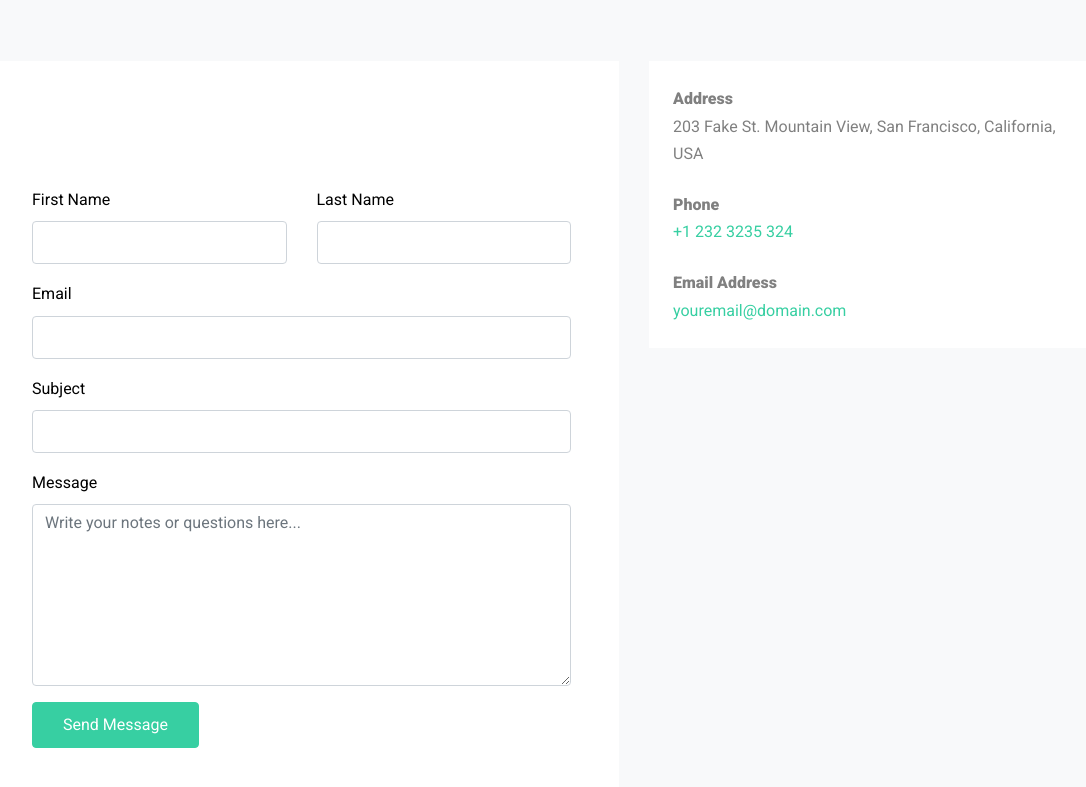
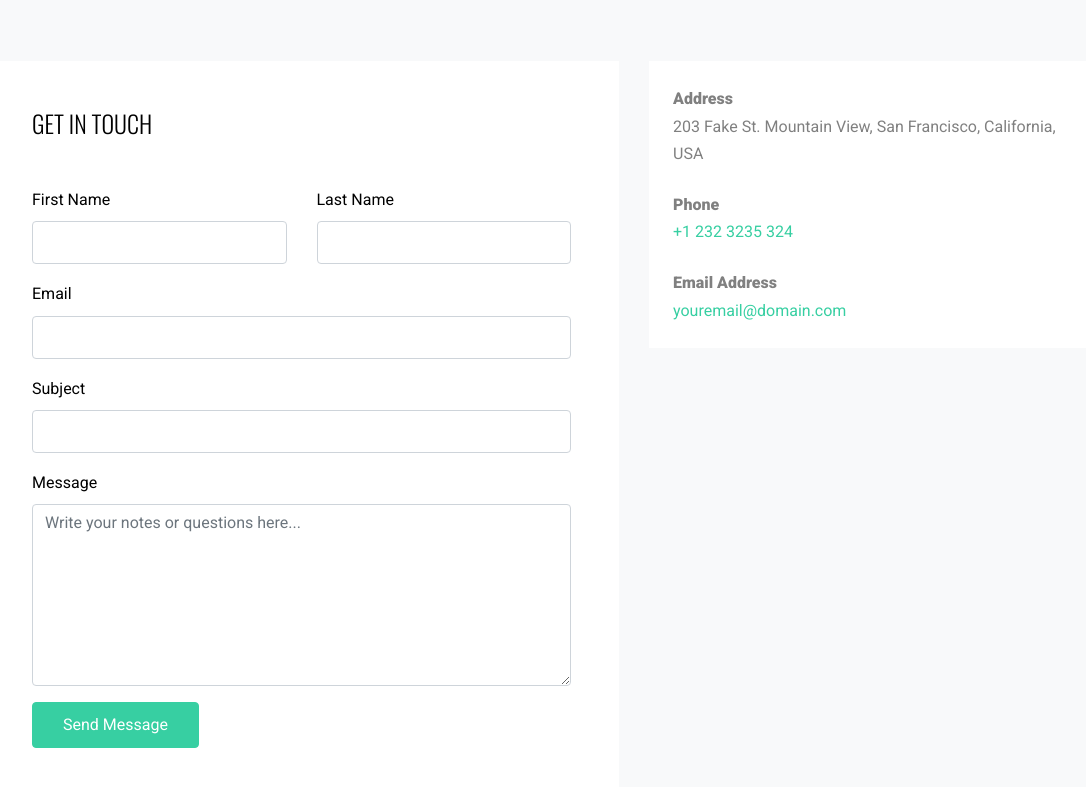
Before and after one commit to DevelopTest123/tsm4, a plain HTML site: page index.html in a window 1280 px wide. Shown: the part 6173-6960 px from the top of the page, without its empty margins (101-1187 px from the left). Drawn offline with nearby package versions, Linux system fonts and the light colour scheme; files that its build step writes are made by us from their sources.

Commit message:
Add files via upload

```diff
--- a/index.html
+++ b/index.html
@@ -568,7 +568,7 @@
 
             <form action="#" class="p-5 bg-white">
 
-              <h2 class="h4 text-white mb-5">Get In Touch</h2>
+              <h2 class="h4 text-black mb-5">Get In Touch</h2>
 
               <div class="row form-group">
                 <div class="col-md-6 mb-3 mb-md-0">
```
